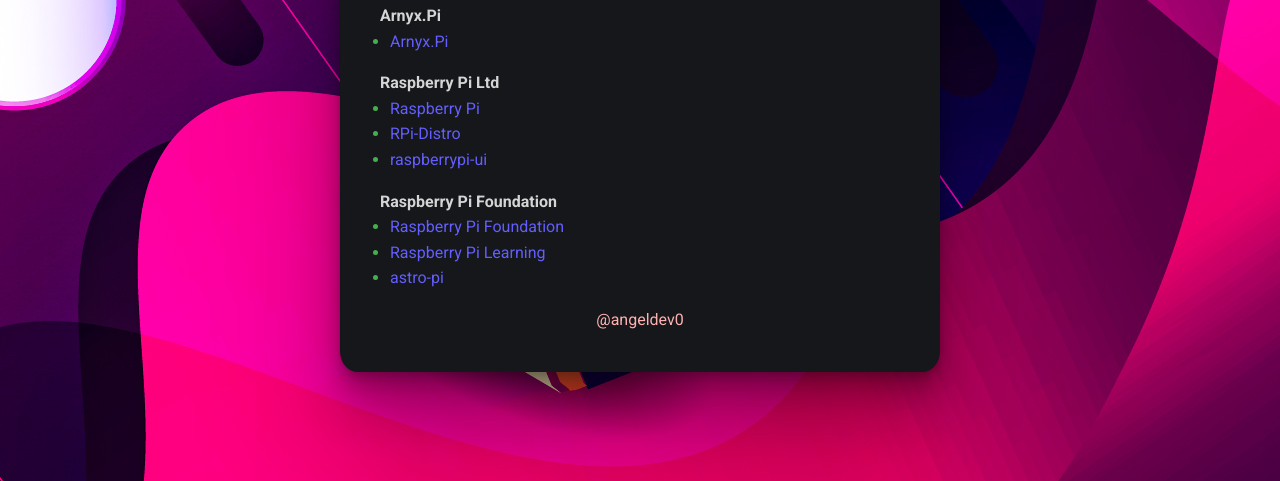
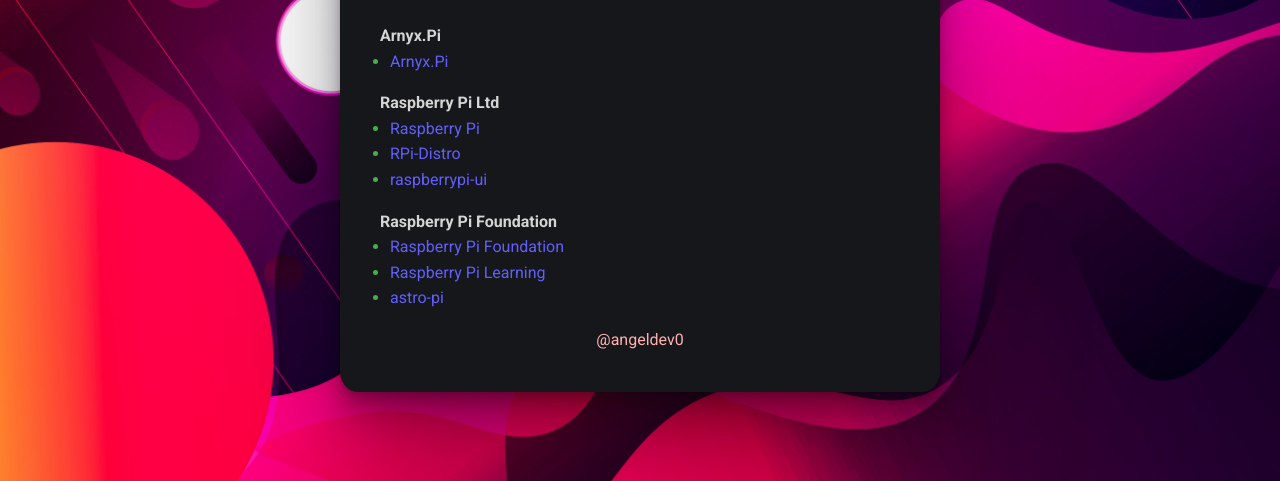
Before and after one commit to Arnyx-Pi/xpi.angellabs.xyz, a plain HTML site: page index.html in a window 1280 px wide. Shown: the part 319-800 px from the top of the page. Drawn offline with Linux system fonts and the light colour scheme; a web font is replaced by a local one.

Commit message:
Update style.css

```diff
--- a/css/style.css
+++ b/css/style.css
@@ -28,11 +28,15 @@ html, body, div, h1, h2, h3, p, a, code, img, ul, li {
     font: inherit;
     vertical-align: baseline;
 }
+html {
+    backdrop-filter: blur(10px);
+    z-index: 10;
+}
 body {
     line-height: 1;
     background-image: url('https://raw.githubusercontent.com/Arnyx-Pi/xpi.angellabs.xyz/main/img/background.jpg');
     background-position: center;
-    background-size: auto;
+    background-size: cover;
     background-repeat: no-repeat;
     background-attachment: fixed;
 }
@@ -75,9 +79,13 @@ li {
     line-height: 1.6;
 }
 .wrapper {
+    display: flex;
+    flex-direction: column;
+    align-content: center;
     max-width: 520px;
     margin-left: auto;
     margin-right: auto;
+    margin-top: 20px;
     padding: 40px;
     background-color: rgb(21, 23, 26);
     border-bottom-right-radius: 3%;
```
